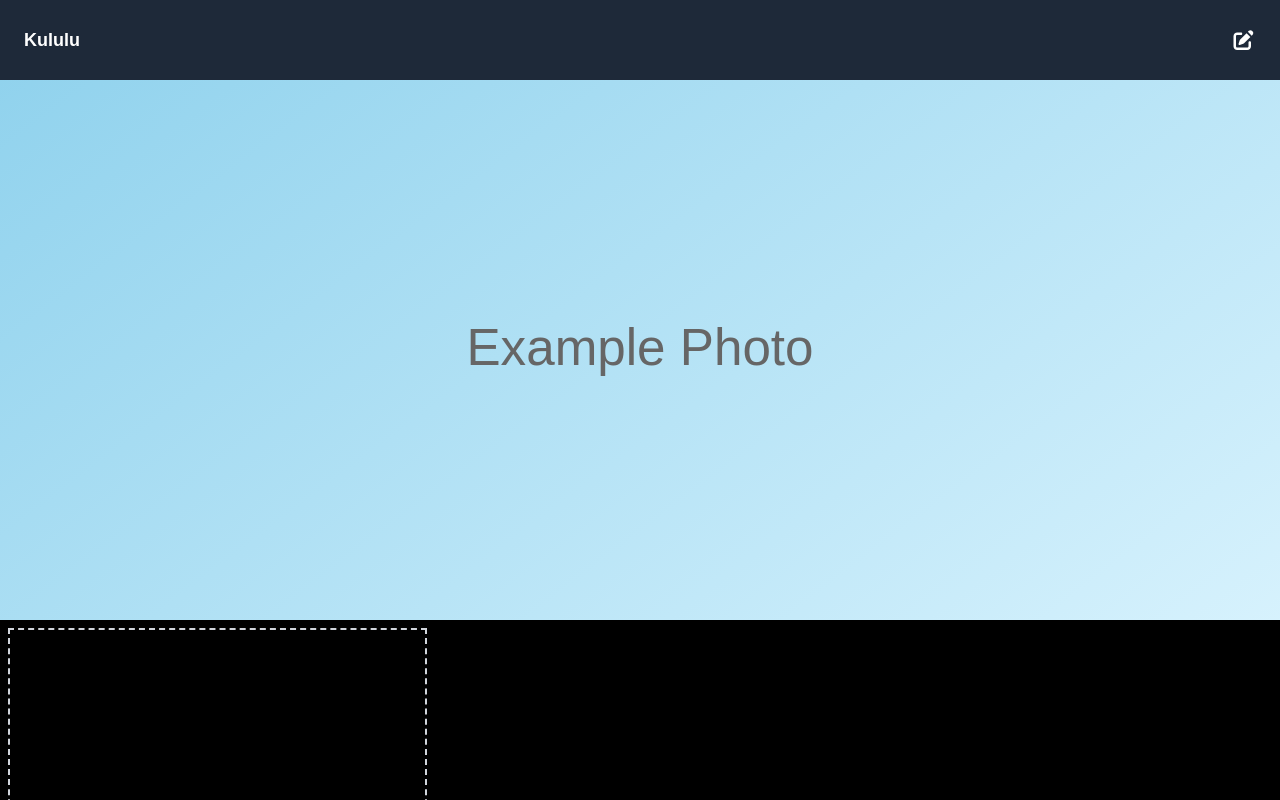
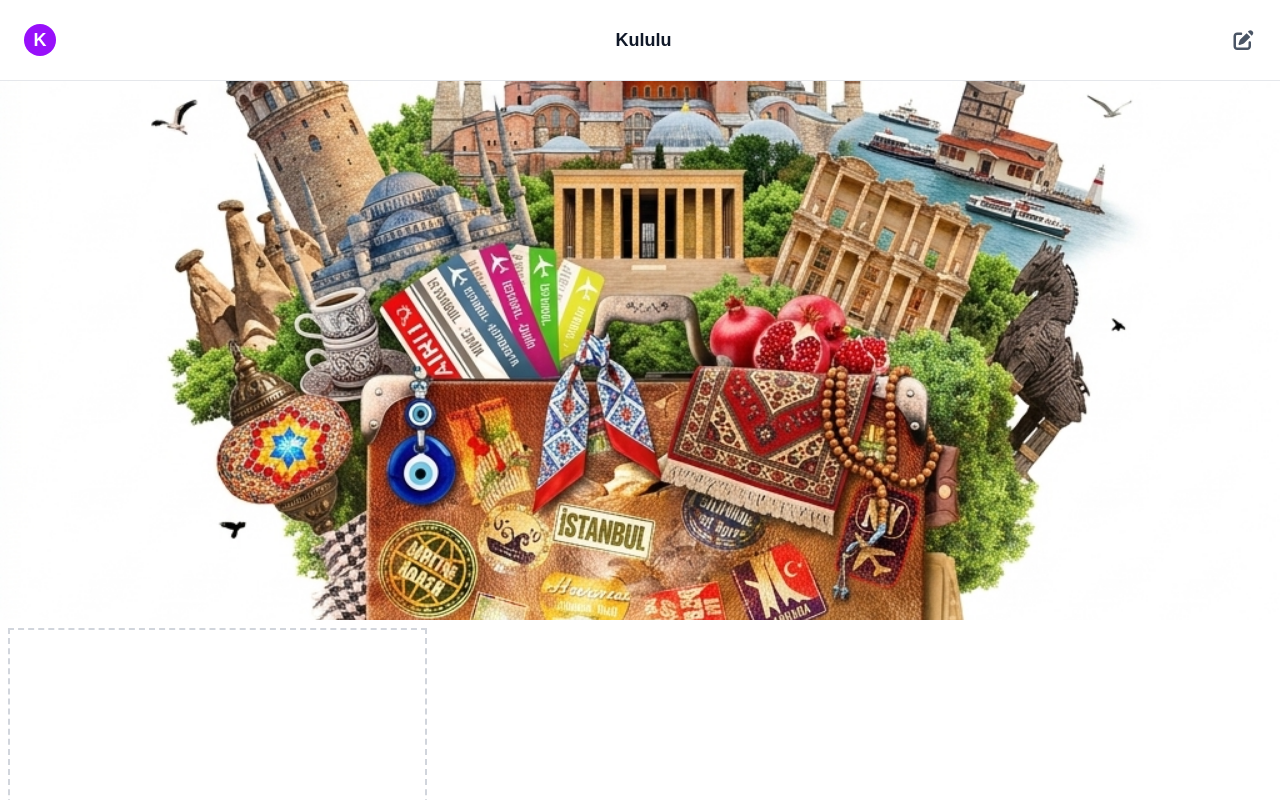
Before and after one commit to salchadev-create/nextgenmagnet-app, a Next.js app: page / in a window 1280 px wide. Built offline with nearby package versions, Linux system fonts and the light colour scheme.

Commit message:
header refactor

```diff
--- a/app/(dashboard)/page.tsx
+++ b/app/(dashboard)/page.tsx
@@ -43,7 +43,7 @@ export default function DashboardPage() {
     return () => clearInterval(interval);
   }, [uploadedPhotos.length]);
 
-  const displayPhoto = uploadedPhotos.length > 0 ? uploadedPhotos[currentPhotoIndex] : '/images/placeholder.svg';
+  const displayPhoto = uploadedPhotos.length > 0 ? uploadedPhotos[currentPhotoIndex] : '/images/seyehat.png';
 
   const handlePhotoClick = (index: number) => {
     setSelectedPhotoIndex(index);
@@ -150,7 +150,7 @@ export default function DashboardPage() {
 
   return (
     <motion.div
-      className="flex flex-col h-screen bg-black"
+      className="flex flex-col h-screen bg-white"
       initial={{ y: '-100%', opacity: 0 }}
       animate={{ y: 0, opacity: 1 }}
       exit={{ y: '-100%', opacity: 0 }}
--- a/app/layout.tsx
+++ b/app/layout.tsx
@@ -13,7 +13,7 @@ export default function RootLayout({ children }: { children: React.ReactNode })
       <head>
         <link rel="stylesheet" href="https://cdnjs.cloudflare.com/ajax/libs/font-awesome/6.4.0/css/all.min.css" />
       </head>
-      <body className={`${jakarta.variable} font-sans bg-surface text-white min-h-screen flex flex-col`}>
+      <body className={`${jakarta.variable} font-sans bg-white text-gray-900 min-h-screen flex flex-col`}>
         {children}
       </body>
     </html>
--- a/app/note/page.tsx
+++ b/app/note/page.tsx
@@ -39,7 +39,7 @@ export default function NotePage() {
       {/* Content Area */}
       <div className="flex-1 overflow-auto">
         {/* Note Header */}
-        <div className="px-8 pt-8 pb-4 border-b border-gray-200 bg-white">
+        <div className="px-8 pt-8 pb-4 bg-white">
           <h1 className="text-3xl font-bold text-gray-900 mb-2">Notlarım</h1>
           <p className="text-sm text-gray-500">{new Date().toLocaleDateString('tr-TR', { weekday: 'long', year: 'numeric', month: 'long', day: 'numeric' })}</p>
         </div>
--- a/components/dashboard/DashboardHeader.tsx
+++ b/components/dashboard/DashboardHeader.tsx
@@ -23,19 +23,27 @@ export default function DashboardHeader({ onBookIconClick }: DashboardHeaderProp
   };
 
   return (
-    <div className="bg-gray-800 text-white p-6">
+    <div className="bg-white border-b border-gray-200 shadow-sm p-6">
       {/* Top Navigation */}
-      <div className="flex justify-between items-center h-8">
-        <span className="text-lg font-semibold">Kululu</span>
+      <div className="flex justify-between items-center">
+        {/* Logo */}
+        <div className="w-8 h-8 bg-purple-600 rounded-full flex items-center justify-center shrink-0">
+          <span className="text-white font-bold text-lg">K</span>
+        </div>
+
+        {/* Center Title */}
+        <span className="text-lg font-semibold text-gray-900 flex-1 text-center">Kululu</span>
+
+        {/* Right Icon Button */}
         <button
           onClick={handleIconClick}
-          className="cursor-pointer hover:opacity-75 transition-opacity flex items-center justify-center"
+          className="cursor-pointer hover:opacity-60 transition-opacity flex items-center justify-center text-gray-600 hover:text-purple-600 shrink-0"
           title={isNotePage ? "Galeriye dön" : "Notlara git"}
         >
           {isNotePage ? (
-            <FontAwesomeIcon icon={faImages} size="lg" className="text-white" />
+            <FontAwesomeIcon icon={faImages} size="lg" />
           ) : (
-            <FontAwesomeIcon icon={faPenToSquare} size="lg" className="text-white" />
+            <FontAwesomeIcon icon={faPenToSquare} size="lg" />
           )}
         </button>
       </div>
```
Also changed, not shown: public/images/seyehat.png (added).
